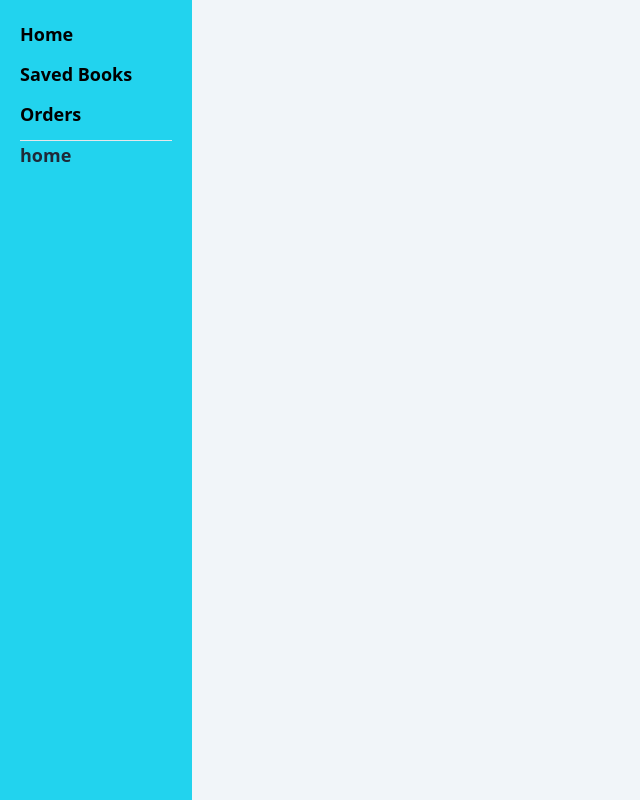
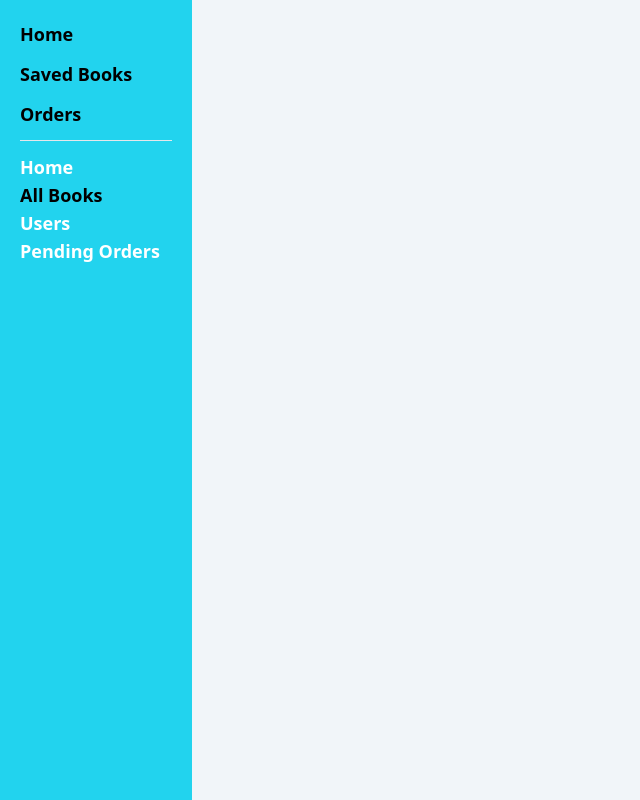
Before and after one commit to Shaon22/bornodhara-bookshop, a React (Vite) app: page /dashboard in a window 1280 px wide. Shown: the whole page, without its empty margins (0-640 px from the left). Built offline with nearby package versions, Linux system fonts and the light colour scheme; no server answers; sample sign-in values are in the browser's storage.

Commit message:
created admin dashboard

```diff
--- a/src/Components/Shared/Navbar.jsx
+++ b/src/Components/Shared/Navbar.jsx
@@ -83,7 +83,7 @@ console.log(booksInfo)
 
                 <Link to={'dashboard/savedBooks'}><button className="rounded-full p-2 bg-gray-100 "><BsCartCheck className="text-2xl" /></button></Link>
                 <span className="absolute -top-2 -right-4 w-6 h-6 rounded-full flex justify-center items-center font-bold bg-cyan-400 text-white text-xs">{
-      booksInfo.length
+      booksInfo?.length
     }</span>
               </div>
               <h1 className=" hidden sm:block mr-5 uppercase font-bold">{user.displayName}</h1>
--- /dev/null
+++ b/src/Dashboard/AdminDashboard/AdminHome.jsx
@@ -0,0 +1,11 @@
+import React from 'react';
+
+const AdminHome = () => {
+    return (
+        <div>
+           admin Home
+        </div>
+    );
+};
+
+export default AdminHome;
--- /dev/null
+++ b/src/Dashboard/AdminDashboard/Books.jsx
@@ -0,0 +1,13 @@
+import { useLoaderData } from "react-router-dom";
+
+const Books = () => {
+    const allBooks = useLoaderData()
+    console.log(allBooks)
+    return (
+        <div>
+           books
+        </div>
+    );
+};
+
+export default Books;
--- a/src/Layouts/DashboardLayout.jsx
+++ b/src/Layouts/DashboardLayout.jsx
@@ -1,4 +1,4 @@
-import { Link, NavLink, Outlet } from "react-router-dom";
+import { NavLink, Outlet } from "react-router-dom";
 
 const DashboardLayout = () => {
 
@@ -15,7 +15,21 @@ const DashboardLayout = () => {
                     <NavLink to={'orders'} className={({ isActive }) => (isActive ? 'text-white' : 'text-black')}>Orders</NavLink>
                 </li>
                 <hr />
-                <Link to={'/'}>home</Link>
+                <ul>
+                    <li>
+                    <NavLink to={''} className={({ isActive }) => (isActive ? 'text-white' : 'text-black')}>Home</NavLink>
+                    </li>
+                    <li>
+                    <NavLink to={'books'} className={({ isActive }) => (isActive ? 'text-white' : 'text-black')}>All Books</NavLink>
+                    </li>
+                    <li>
+                    <NavLink to={''} className={({ isActive }) => (isActive ? 'text-white' : 'text-black')}>Users</NavLink>
+                    </li>
+                    <li>
+                    <NavLink to={''} className={({ isActive }) => (isActive ? 'text-white' : 'text-black')}>Pending Orders</NavLink>
+                    </li>
+
+                </ul>
             </div>
 
             <div className="flex-1 ml-[35%] sm:ml-[15%] bg-slate-100 min-h-screen">
--- a/src/Routes/Routes.jsx
+++ b/src/Routes/Routes.jsx
@@ -11,6 +11,7 @@ import ProtectedRoute from "./ProtectedRoute";
 import BooksDetails from "../Pages/AllBooks/BooksDetails";
 import SavedBooks from "../Dashboard/UserDashboard/SavedBooks";
 import Orders from "../Dashboard/UserDashboard/Orders";
+import Books from "../Dashboard/AdminDashboard/Books";
 
 export const router = createBrowserRouter([
     {
@@ -66,6 +67,11 @@ export const router = createBrowserRouter([
            {
             path:'orders',
             element:<Orders></Orders>
+           },
+           {
+            path:'books',
+            element:<Books></Books>,
+            loader: () => fetch`http://localhost:5000/allBooks`
            }
         ]
     }
```
